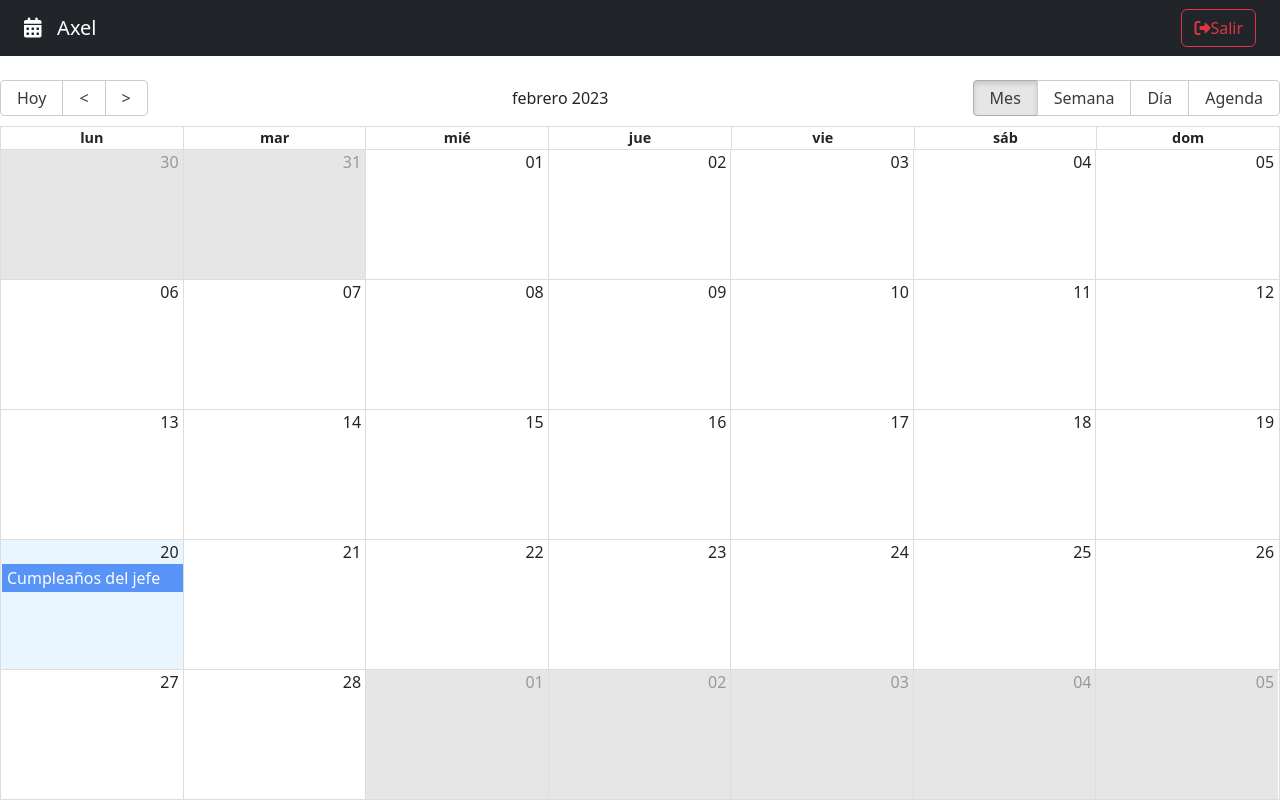
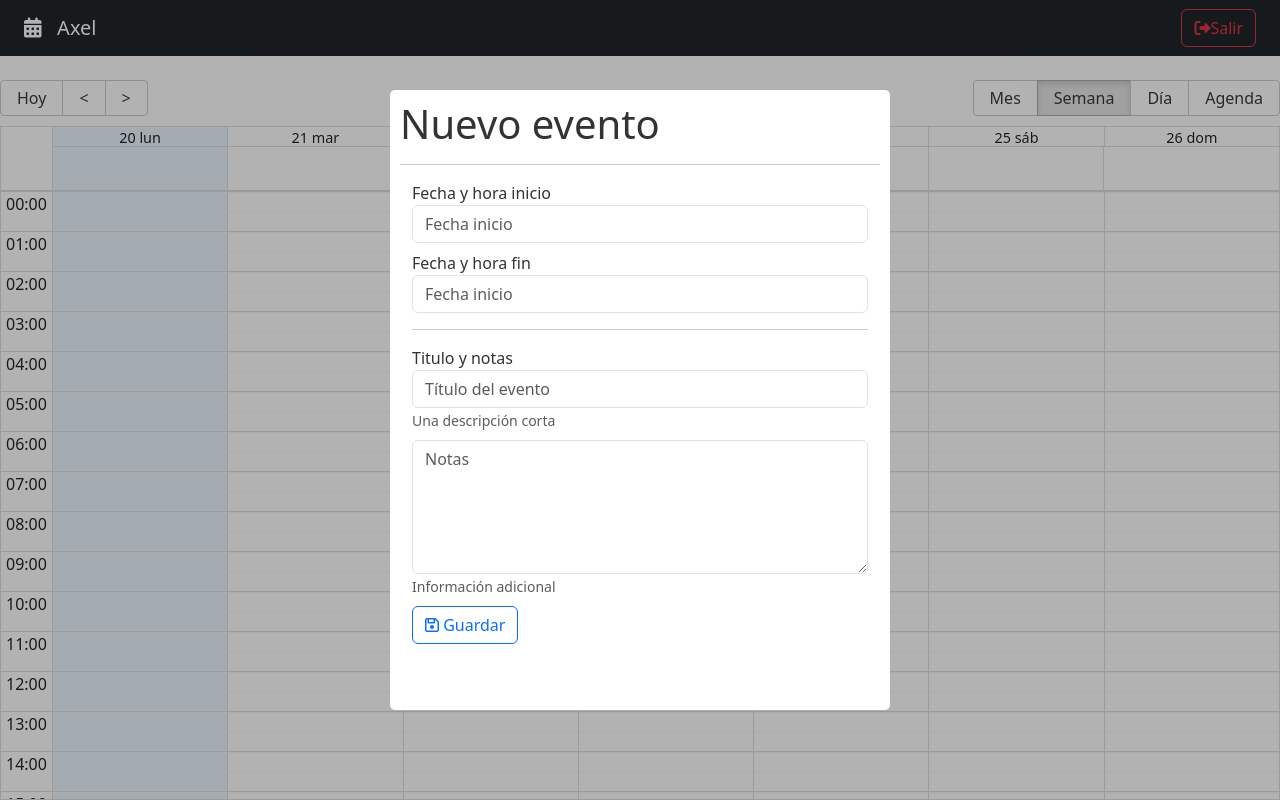
Before and after one commit to Axely7/Calendar-App, a React (Vite) app: page / in a window 1280 px wide. Built offline with nearby package versions, Linux system fonts and the light colour scheme.

Commit message:
showing modal and double click events

```diff
--- a/package.json
+++ b/package.json
@@ -13,6 +13,7 @@
     "react": "^18.2.0",
     "react-big-calendar": "^1.6.7",
     "react-dom": "^18.2.0",
+    "react-modal": "^3.16.1",
     "react-router": "^6.8.1",
     "react-router-dom": "^6.8.1"
   },
--- /dev/null
+++ b/src/calendar/components/CalendarEvent.jsx
@@ -0,0 +1,11 @@
+import React from 'react'
+
+export const CalendarEvent = ({event}) => {
+   const {title, user} = event
+  return (
+    <>
+        <strong>{title}</strong>
+        <span> - {user.name}</span>
+    </>
+  )
+}
--- /dev/null
+++ b/src/calendar/components/CalendarModal.jsx
@@ -0,0 +1,85 @@
+import React, { useState } from 'react'
+import Modal from 'react-modal'
+
+const customStyles = {
+    content: {
+      top: '50%',
+      left: '50%',
+      right: 'auto',
+      bottom: 'auto',
+      marginRight: '-50%',
+      transform: 'translate(-50%, -50%)',
+    },
+  };
+
+  Modal.setAppElement('#root');
+
+
+export const CalendarModal = () => {
+  const [isOpen, setIsOpen] = useState(true)
+
+    const onCloseModal = () => {
+       setIsOpen(false)
+    }
+
+
+  return (
+   <Modal
+    isOpen={isOpen}
+    onRequestClose={onCloseModal}
+    style={customStyles}
+    contentLabel="Example Modal"
+    className="modal"
+    overlayClassName="modal-fondo"
+    closeTimeoutMS={200}
+   >
+      <h1> Nuevo evento </h1>
+      <hr />
+      <form className="container">
+
+          <div className="form-group mb-2">
+              <label>Fecha y hora inicio</label>
+              <input className="form-control" placeholder="Fecha inicio" />
+          </div>
+
+          <div className="form-group mb-2">
+              <label>Fecha y hora fin</label>
+              <input className="form-control" placeholder="Fecha inicio" />
+          </div>
+
+          <hr />
+          <div className="form-group mb-2">
+              <label>Titulo y notas</label>
+              <input
+                  type="text"
+                  className="form-control"
+                  placeholder="Título del evento"
+                  name="title"
+                  autoComplete="off"
+              />
+              <small id="emailHelp" className="form-text text-muted">Una descripción corta</small>
+          </div>
+
+          <div className="form-group mb-2">
+              <textarea
+                  type="text"
+                  className="form-control"
+                  placeholder="Notas"
+                  rows="5"
+                  name="notes"
+              ></textarea>
+              <small id="emailHelp" className="form-text text-muted">Información adicional</small>
+          </div>
+
+          <button
+              type="submit"
+              className="btn btn-outline-primary btn-block"
+          >
+              <i className="far fa-save"></i>
+              <span> Guardar</span>
+          </button>
+
+      </form>
+   </Modal>
+  )
+}
--- a/src/calendar/index.js
+++ b/src/calendar/index.js
@@ -1,2 +1,4 @@
 export * from './pages/CalendarPage'
 export * from './components/Navbar'
+export * from './components/CalendarEvent'
+export * from './components/CalendarModal'
--- a/src/calendar/pages/CalendarPage.jsx
+++ b/src/calendar/pages/CalendarPage.jsx
@@ -1,7 +1,7 @@
-import React from 'react'
+import React, { useState } from 'react'
 import { Calendar } from 'react-big-calendar'
 import 'react-big-calendar/lib/css/react-big-calendar.css';
-import { Navbar } from '../'
+import { Navbar, CalendarEvent, CalendarModal } from '../'
 import {addHours} from 'date-fns'
 import { localizer, getMessagesES } from '../../helpers';
 
@@ -20,9 +20,9 @@ const events = [{
 }]
 
 export const CalendarPage = () => {
+  const [lastView, setLastView] = useState(localStorage.getItem('lastView') || 'week')
 
   const eventStyleGetter = (event, start, end, isSelected) => {
-    console.log({event, start, end, isSelected})
 
     const style = {
       backgroundColor: '#347CF7',
@@ -38,6 +38,21 @@ export const CalendarPage = () => {
 
   }
 
+  const onDoubleClick = (event) => {
+    console.log({doubleClick: event})
+
+  }
+
+  const onSelect = (event) => {
+    console.log({click: event})
+
+  }
+
+  const onViewChanged = (event) => {
+    localStorage.setItem('lastView', event)
+    setLastView(event)
+  }
+
 
   return (
     <>
@@ -45,14 +60,21 @@ export const CalendarPage = () => {
       <Calendar
         localizer={localizer}
         events={events}
+        defaultView={lastView}
         startAccessor="start"
         endAccessor="end"
         style={{ height: 'calc(100vh - 80px)' }}
         culture='es'
         messages={getMessagesES()}
         eventPropGetter={eventStyleGetter}
+        components={{
+          event: CalendarEvent
+        }}
+        onDoubleClickEvent={onDoubleClick}
+        onSelectEvent={onSelect}
+        onView={onViewChanged}
       />
-
+      <CalendarModal />
     </>
   )
 }
```
Also changed, not shown: 1 other file (tests, documents, lock files or other folders).
